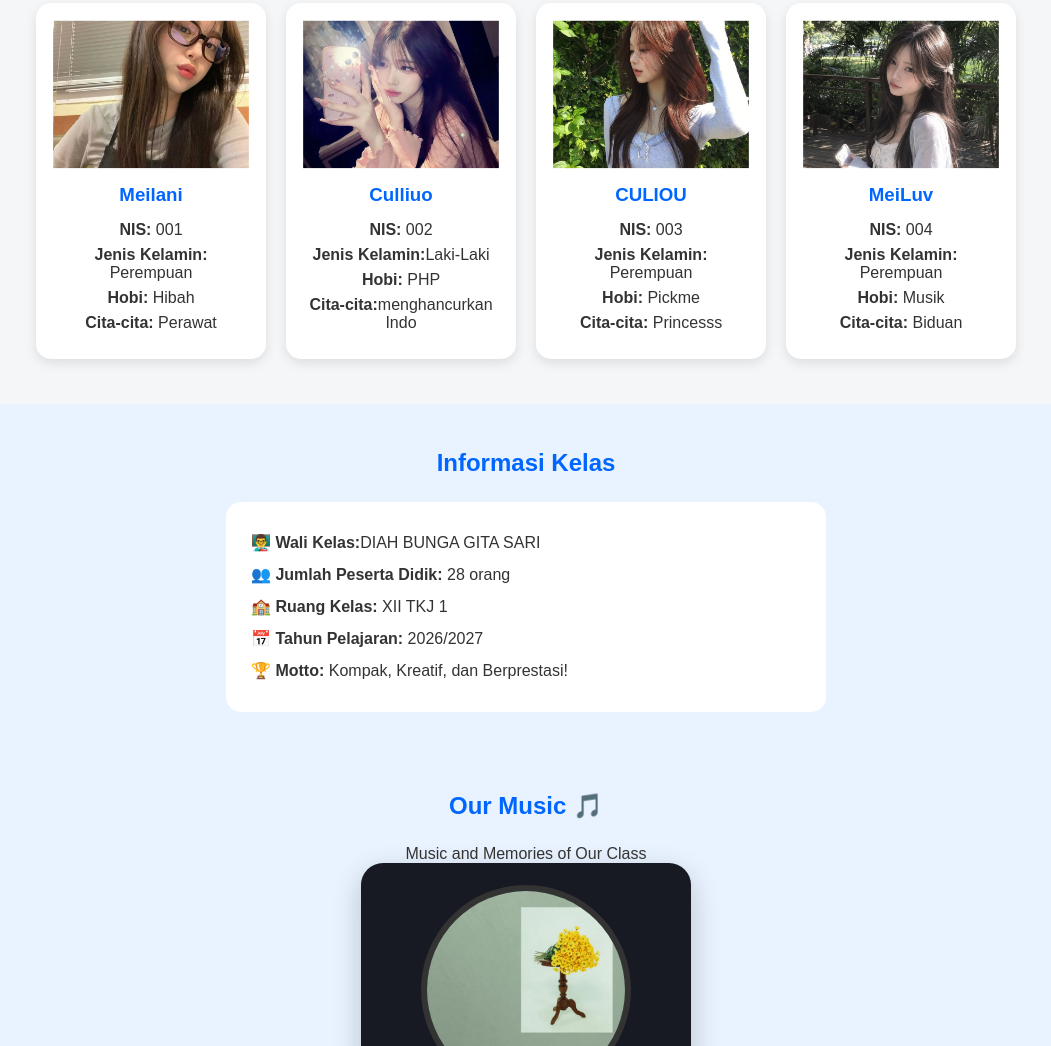
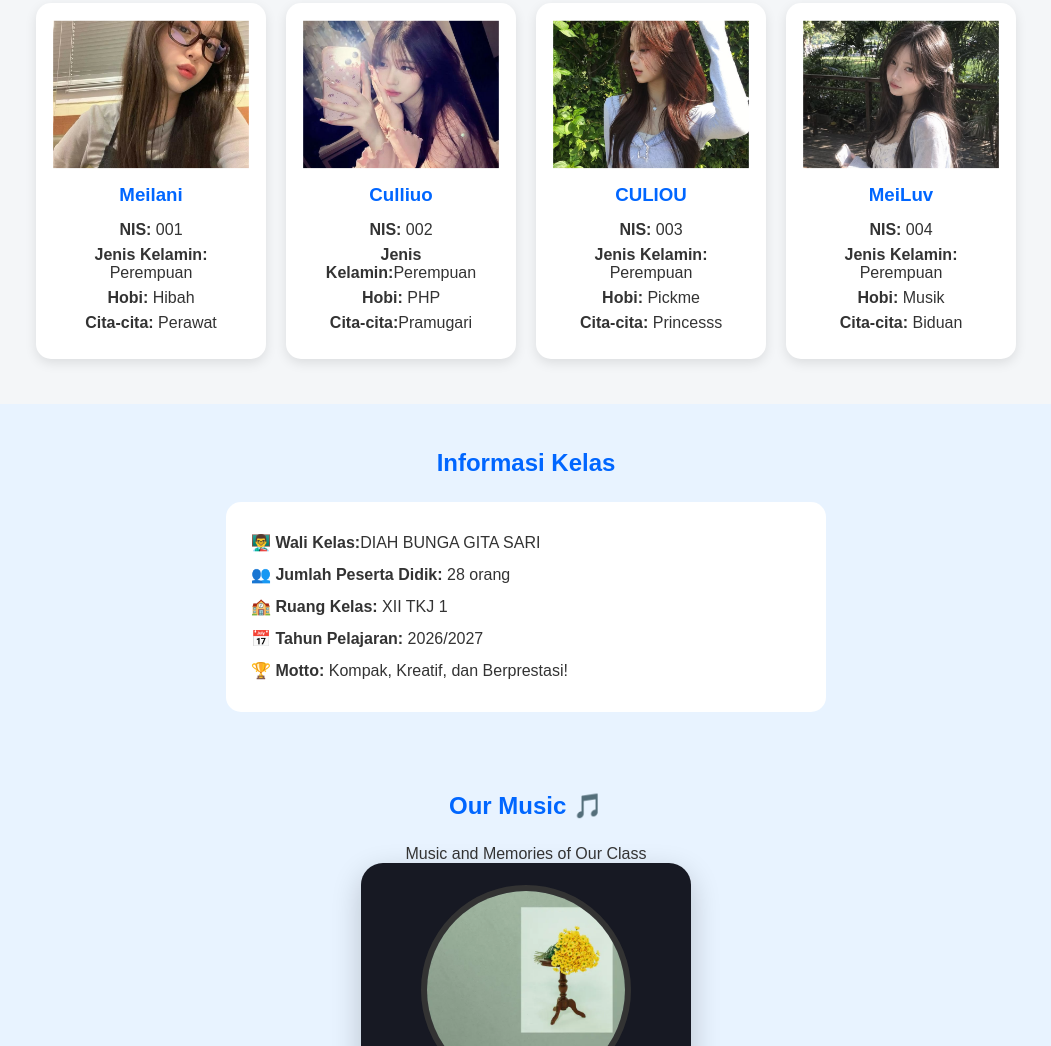
Before and after one commit to ilyYyTraa/ilyyas, a plain HTML site: page index.html in a window 1280 px wide. Shown: the part 877-1923 px from the top of the page, without its empty margins (114-1165 px from the left). Drawn offline with Linux system fonts and the light colour scheme.

Commit message:
Update index.html

```diff
--- a/index.html
+++ b/index.html
@@ -219,9 +219,9 @@
                     </div>
                 <h3>Culliuo</h3>
                 <p><b>NIS:</b> 002</p>
-                <p><b>Jenis Kelamin:</b>Laki-Laki</p>
+                <p><b>Jenis Kelamin:</b>Perempuan</p>
                 <p><b>Hobi:</b> PHP</p>
-                <p><b>Cita-cita:</b>menghancurkan Indo</p>
+                <p><b>Cita-cita:</b>Pramugari</p>
             </div>
 
             <div class="card">
```
